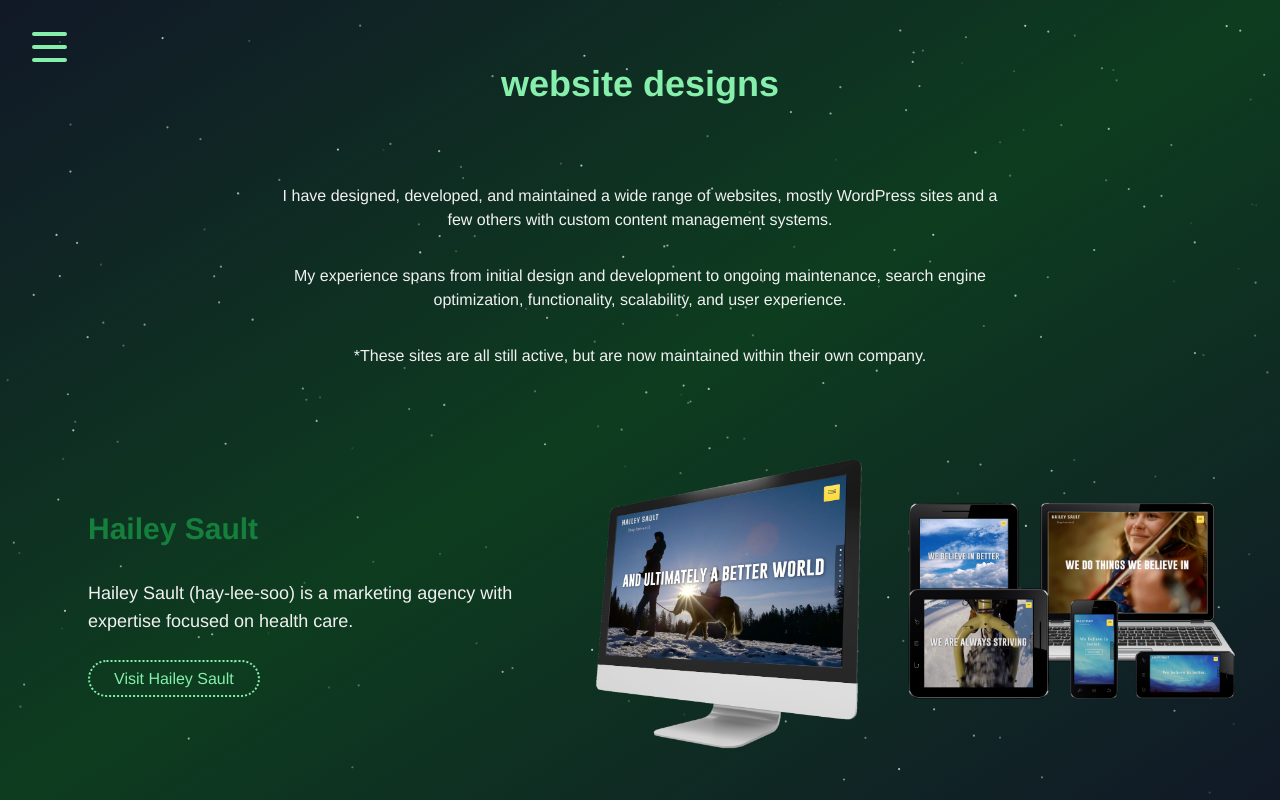
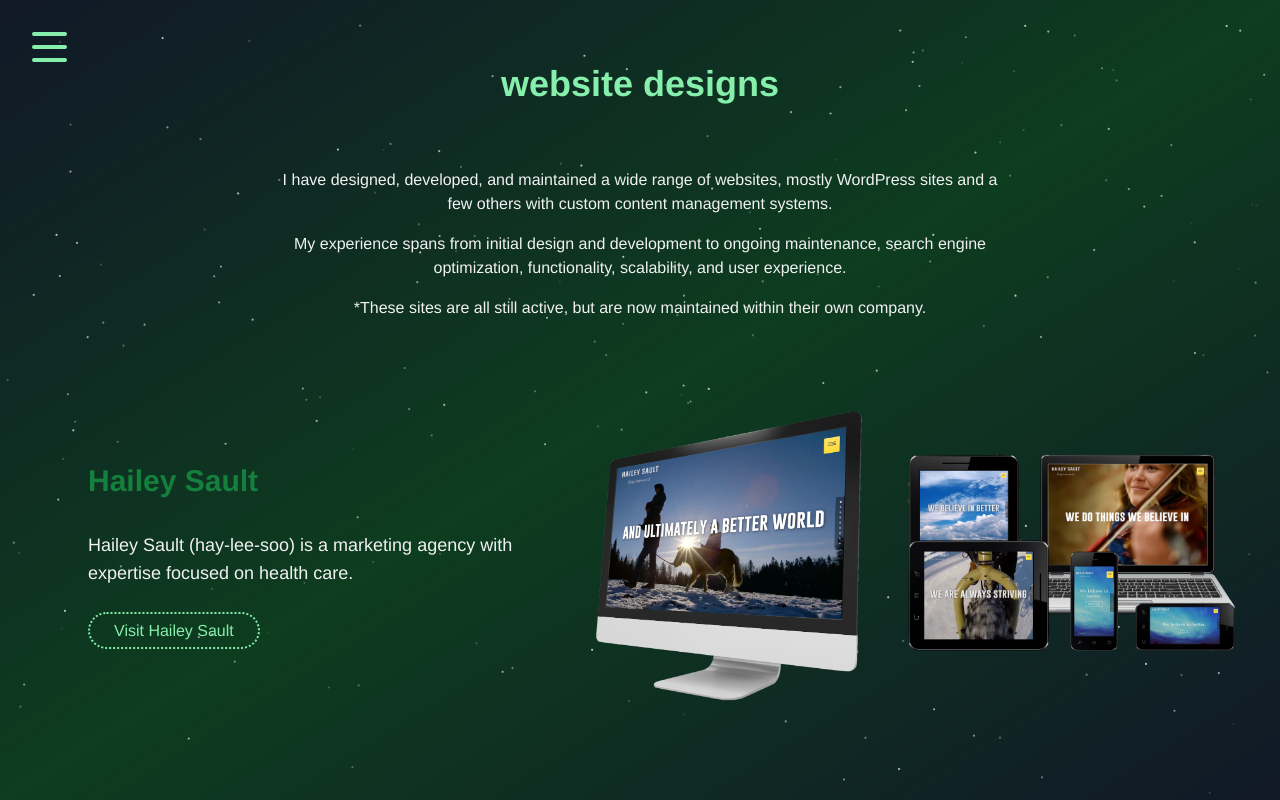
Before and after one commit to mhuebsch/myDevWebsite, a Next.js app: page /projects/web-designs in a window 1280 px wide. Shown: the top 800 px of the page. Built offline with nearby package versions, Linux system fonts and the light colour scheme.

Commit message:
add link from custom comps to presentations, add some base css, remove some tailwind classes

```diff
--- a/app/about/page.js
+++ b/app/about/page.js
@@ -14,7 +14,7 @@
             enjoy what I do and am grateful that I’m able to make a career of
             it.
           </p>
-          <p className="w-full sm:w-2/5 px-8 sm:px-0 text-center py-10">
+          <p className="w-full sm:w-2/5 px-8 sm:px-0 text-center">
             I reside in the mountains in Asheville, North Carolina and enjoy
             outdoor activities in my free time. When I'm not coding or
             designing, you'll often find me hiking, camping, or spending time on
--- a/app/projects/custom-comps/page.js
+++ b/app/projects/custom-comps/page.js
@@ -37,10 +37,10 @@
             Customizable Components
           </h1>
           <p className="w-3/4 text-center">
-            With this project, I developed 20+ custom components with
-            extensive configuration options. I created these from the ground up
-            using primarily vanilla JavaScript, HTML, and SASS, ensuring
-            seamless integration with an AngularJS-based software platform.
+            With this project, I developed 20+ custom components with extensive
+            configuration options. I created these from the ground up using
+            primarily vanilla JavaScript, HTML, and SASS, ensuring seamless
+            integration with an AngularJS-based software platform.
           </p>
         </div>
 
@@ -100,7 +100,12 @@
               </h2>
               <p className="mt-4 text-lg">
                 Ultimately, the components deliver a distinctive, compelling,
-                and visually impressive presentation.
+                and visually impressive interactive presentation.
+              </p>
+              <p>
+                <a href="/projects/interactive-presentations">
+                  Click here for a few interactive presentation examples.
+                </a>
               </p>
             </div>
           </FadeInWhenVisible>
--- a/app/projects/web-designs/page.js
+++ b/app/projects/web-designs/page.js
@@ -37,17 +37,17 @@
           <h1 className="text-4xl text-center font-semibold animate-fade-in lowercase text-green-300 pt-24 sm:py-16">
             Website Designs
           </h1>
-          <p className="w-full px-8 sm:px-0 sm:w-3/5 text-center py-4">
+          <p className="w-full px-8 sm:px-0 sm:w-3/5 text-center">
             I have designed, developed, and maintained a wide range of websites,
             mostly WordPress sites and a few others with custom content
             management systems.
           </p>
-          <p className="w-full px-8 sm:px-0 sm:w-3/5 text-center py-4">
+          <p className="w-full px-8 sm:px-0 sm:w-3/5 text-center">
             My experience spans from initial design and development to ongoing
             maintenance, search engine optimization, functionality, scalability,
             and user experience.
           </p>
-          <p className="w-full px-8 sm:px-0 sm:w-3/5 text-center py-4">
+          <p className="w-full px-8 sm:px-0 sm:w-3/5 text-center">
             *These sites are all still active, but are now maintained within
             their own company.
           </p>
--- a/styles/globals.css
+++ b/styles/globals.css
@@ -24,6 +24,14 @@
   text-decoration: none;
 }
 
+p {
+  margin-bottom: 1em;
+}
+
+p a:hover {
+  text-decoration: underline;
+}
+
 * {
   box-sizing: border-box;
 }
```
